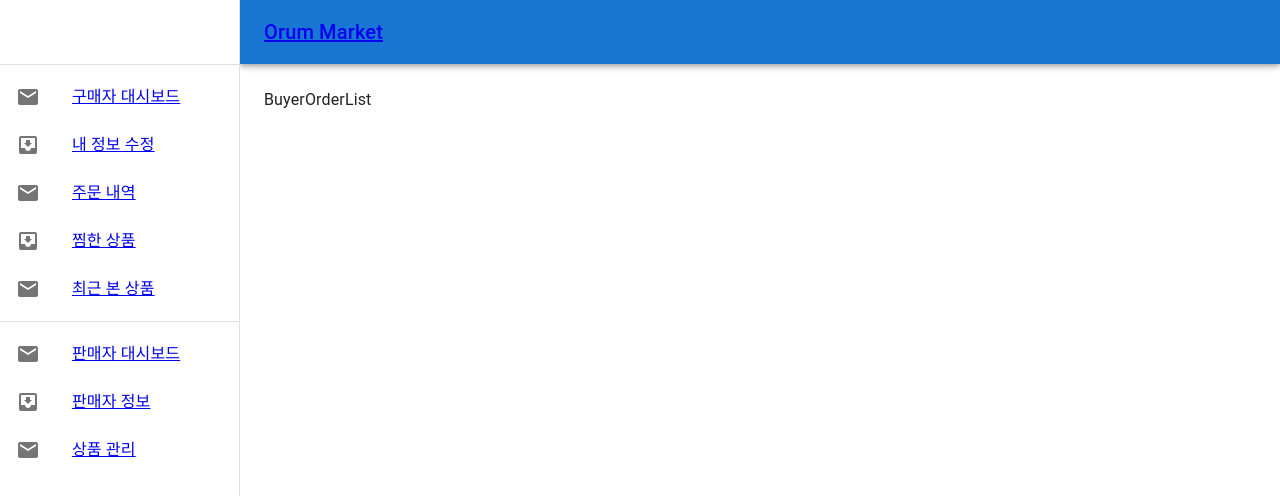
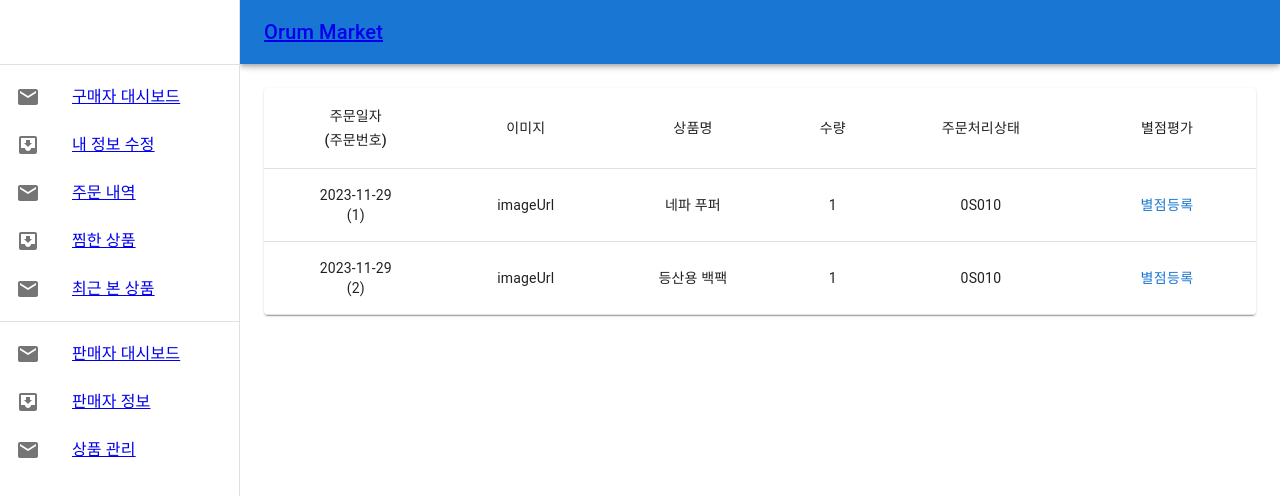
Before and after one commit to veryyounng/orum-market-front, a React (Vite) app: page /user/1/buyer-orderlist in a window 1280 px wide. Shown: the top 496 px of the page. Built offline with nearby package versions, Linux system fonts and the light colour scheme; no server answers.

Commit message:
Feat: 주문내역 더미데이터 생성 및 데이터 출력 #26 - BuyerInfo react-router-dom import 코드 삭제

```diff
--- a/src/components/buyer/BuyerInfo.tsx
+++ b/src/components/buyer/BuyerInfo.tsx
@@ -1,5 +1,4 @@
 import { useEffect, useState } from 'react';
-import { useParams } from 'react-router-dom';
 import styled from 'styled-components';
 import {
   Container,
--- a/src/components/buyer/BuyerOrderList.tsx
+++ b/src/components/buyer/BuyerOrderList.tsx
@@ -1,3 +1,128 @@
+import {
+  TableContainer,
+  Table,
+  TableHead,
+  TableBody,
+  TableRow,
+  TableCell,
+  Paper,
+  Button,
+} from '@mui/material';
+
+export interface IExtraCategory {
+  [index: number]: string;
+}
+
+export interface IItems {
+  perchased_id: number;
+  seller_id: number;
+  item_id: number;
+  price: number;
+  shippingFees: number;
+  name: string;
+  mainImages: string;
+  quantity: number;
+  perchasedAt: string;
+  extra: {
+    category: IExtraCategory[];
+  };
+}
+
+export interface Iperchased {
+  item: IItems[];
+}
+
+const dummUserOderList = [
+  {
+    _id: 1,
+    user_id: 1,
+    state: '0S010',
+    products: [
+      {
+        _id: 1,
+        name: '네파 푸퍼',
+        images: 'imageUrl',
+        quantity: 1,
+        price: 12000,
+      },
+    ],
+    cost: {
+      products: 12000,
+      shippingFees: 2500,
+      total: 14500,
+    },
+    address: {
+      name: '우리집',
+      value: '서울시 강남구 어디동',
+    },
+    createAt: '2023-11-29',
+    updateAt: '2023-11-29',
+  },
+  {
+    _id: 2,
+    user_id: 1,
+    state: '0S010',
+    products: [
+      {
+        _id: 2,
+        name: '등산용 백팩',
+        images: 'imageUrl',
+        quantity: 1,
+        price: 24000,
+      },
+    ],
+    cost: {
+      products: 24000,
+      shippingFees: 3000,
+      total: 27000,
+    },
+    address: {
+      name: '우리집',
+      value: '서울시 강남구 어디동',
+    },
+    createAt: '2023-11-29',
+    updateAt: '2023-11-29',
+  },
+];
+
 export default function BuyerOrdeList() {
-  return <>BuyerOrderList</>;
+  return (
+    <>
+      <TableContainer component={Paper}>
+        <Table aria-label="구매내역">
+          <TableHead>
+            <TableRow>
+              <TableCell align="center">
+                주문일자
+                <br /> (주문번호)
+              </TableCell>
+              <TableCell align="center">이미지</TableCell>
+              <TableCell align="center">상품명</TableCell>
+              <TableCell align="center">수량</TableCell>
+              <TableCell align="center">주문처리상태</TableCell>
+              <TableCell align="center">별점평가</TableCell>
+            </TableRow>
+          </TableHead>
+          <TableBody>
+            {dummUserOderList.map((rows) => (
+              <TableRow key={rows._id}>
+                <TableCell align="center">
+                  {rows.createAt} <br /> ({rows._id})
+                </TableCell>
+                <TableCell align="center">{rows.products[0].images}</TableCell>
+                <TableCell align="center">{rows.products[0].name}</TableCell>
+                <TableCell align="center">
+                  {rows.products[0].quantity}
+                </TableCell>
+                <TableCell align="center">{rows.state}</TableCell>
+                <TableCell align="center">
+                  <Button type="button">별점등록</Button>
+                </TableCell>
+              </TableRow>
+            ))}
+          </TableBody>
+        </Table>
+      </TableContainer>
+    </>
+  );
 }
```
